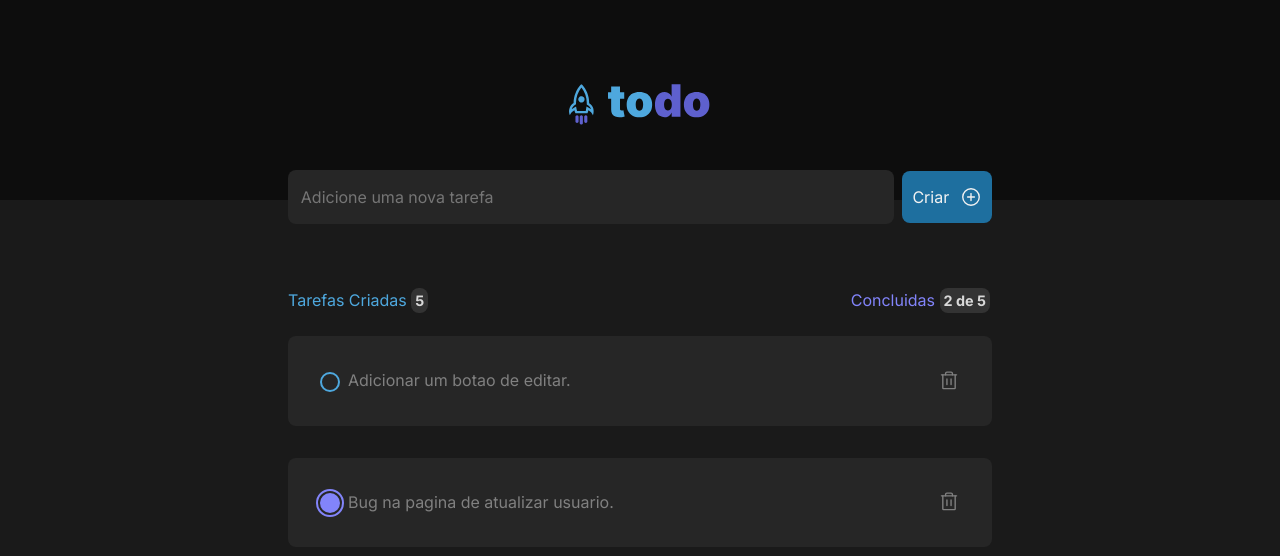
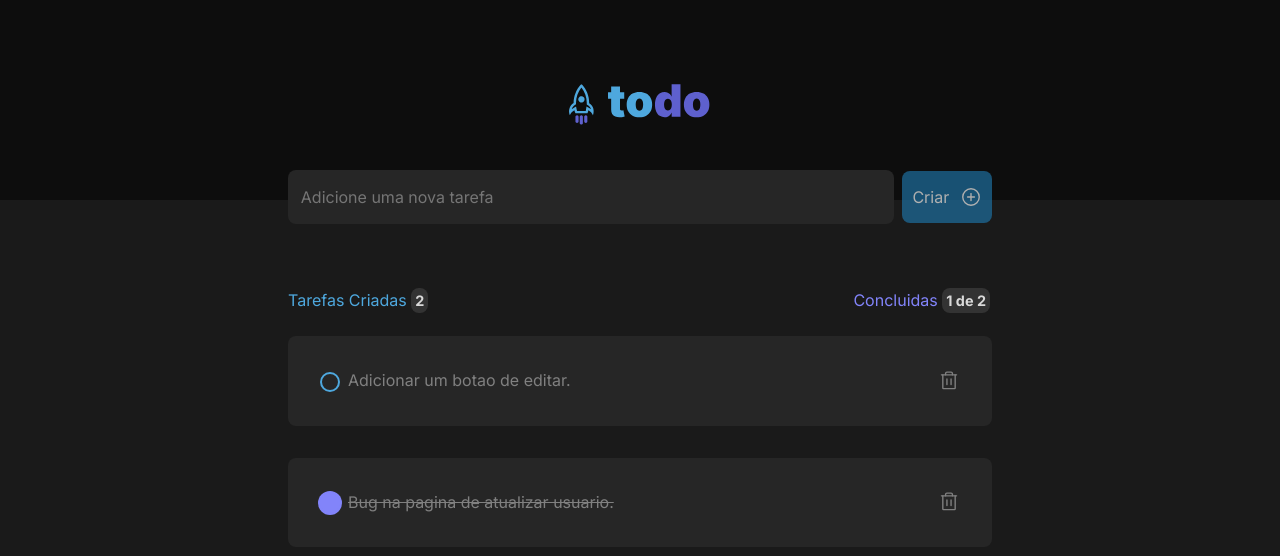
Before and after one commit to guilhermessimoes/To-Do-React, a React (Vite) app: page / in a window 1280 px wide. Both pictures are taken after a click on the checkbox 330 px from the left and 503 px from the top of the page. Shown: the top 556 px of the page. Built offline with nearby package versions, Linux system fonts and the light colour scheme.

Commit message:
Finalizando o TODO

```diff
--- a/package.json
+++ b/package.json
@@ -8,9 +8,11 @@
     "preview": "vite preview"
   },
   "dependencies": {
+    "@types/uuid": "^8.3.4",
     "phosphor-react": "^1.4.1",
     "react": "^18.0.0",
-    "react-dom": "^18.0.0"
+    "react-dom": "^18.0.0",
+    "uuid": "^8.3.2"
   },
   "devDependencies": {
     "@types/react": "^18.0.0",
--- a/src/components/NewTask.module.css
+++ b/src/components/NewTask.module.css
@@ -12,6 +12,10 @@
   margin-right: 8px;
   text-indent: 0.8rem;
   color: var(--gray-100);
+}
+
+.NewTask input:focus {
+  border-color: var(--blueDark)
 }
 
 .NewTask button {
@@ -30,12 +34,16 @@
 }
 
 
-.NewTask button:hover {
+.NewTask button:not(:disabled):hover {
   background: var(--blue);
   font-weight: bold;
   color: var(--gray-100);
 }
 
+.NewTask button:disabled{
+  opacity: 0.7;
+  cursor: not-allowed;
+}
 
 .taskHeader {
   display: flex;
--- a/src/components/NewTask.tsx
+++ b/src/components/NewTask.tsx
@@ -1,33 +1,41 @@
 import { PlusCircle } from 'phosphor-react'
 import { ChangeEvent, FormEvent, useState } from 'react'
+import { v4 as uuidv4 } from 'uuid';
 
 import styles from './NewTask.module.css'
+import { NoTask } from './NoTask'
 import { Task } from './Task'
 import { TaskHeader } from './TaskHeader'
 
-// interface INewTaskProps {
-//   id: number
-//   title: string
-// }
+interface INewTaskProps {
+  id: string
+  title: string
+  done: boolean
+}
+
 
 
 export function NewTask(){
-  const [tasks, setTasks] = useState([
+  const [tasks, setTasks] = useState<INewTaskProps[]>([
     {
-      id: 1,
-      title: 'Adicionar um botao de  editar.'
+      id: '1',
+      title: 'Adicionar um botao de  editar.',
+      done: false
     },
     {
-      id: 2,
-      title: 'Bug na pagina de atualizar usuario.'
+      id: '2',
+      title: 'Bug na pagina de atualizar usuario.',
+      done: false
     },
   ])
 
   const[newTaskText, setNewTaskText] = useState('')
+  const[taskTotal, setTaskTotal] = useState(tasks.length)
+  const [countDoneTask, setCountDoneTask] = useState(0)
 
   function handleCreateNewTask(event: FormEvent){
     event.preventDefault()
-    setTasks([...tasks, newTaskText])
+    setTasks([...tasks, {id: uuidv4(), title: newTaskText, done: false}])
     setNewTaskText('')
   }
 
@@ -38,25 +46,65 @@ export function NewTask(){
 
   function deleteTask(taskToDelete: string){
     const tasksWithoutDeletedOne = tasks.filter(task => {
-      return task != taskToDelete
+      return task.id != taskToDelete
     })
     setTasks(tasksWithoutDeletedOne)
+    setTaskTotal(taskTotal - 1)
+    if (countDoneTask>0) {
+    setCountDoneTask(countDoneTask -1)
+    }
   }
 
+  function totalTask(){
+    setTaskTotal(taskTotal + 1)
+  }
+
+  function totalDone(){
+    setCountDoneTask(countDoneTask + 1)
+  }
+
+  function deleteDone(){
+    setCountDoneTask(countDoneTask - 1)
+  }
+
+  const isNewCreateInputEmpty = newTaskText.length === 0
+
+  if (taskTotal < 1) {
     return(
       <>
         <form onSubmit={handleCreateNewTask} className={styles.NewTask}>
           <input type="text" name="task" placeholder="Adicione uma nova tarefa" onChange={handleNewTextChange} value={newTaskText}/>
-      <button type="submit"> Criar  <PlusCircle size={22} /></button>
+          <button type="submit" onClick={totalTask} disabled={isNewCreateInputEmpty}> Criar <PlusCircle size={22} /></button>
         </form>
 
-    <TaskHeader />
+        <TaskHeader
+          taskTotal ={taskTotal}
+          countDoneTask ={countDoneTask}
+        />
+      <NoTask />
+    </>
+   )
+  } else{
+    return(
+      <>
+      <form onSubmit={handleCreateNewTask} className={styles.NewTask}>
+        <input type="text" name="task" placeholder="Adicione uma nova tarefa" onChange={handleNewTextChange} value={newTaskText} />
+        <button type="submit" onClick={totalTask} disabled={isNewCreateInputEmpty}> Criar <PlusCircle size={22} /></button>
+      </form>
+
+      <TaskHeader
+        taskTotal ={taskTotal}
+        countDoneTask ={countDoneTask}
+      />
       {tasks.map(task =>{
         return(
           <Task
             id = {task.id}
             title={task.title}
             onDeleteTask={deleteTask}
+            done={task.done}
+            totalDone={totalDone}
+            deleteDone={deleteDone}
           />
         )
       })}
@@ -64,4 +112,6 @@ export function NewTask(){
 
 
     )
+
   }
+}
--- /dev/null
+++ b/src/components/NoTask.module.css
@@ -0,0 +1,32 @@
+.task{
+  border-radius: 8px;
+  padding: 2rem;
+  display: flex;
+  align-items: center;
+  justify-content: center;
+  border-top: solid 2px var(--gray-500);
+  width: 100%;
+}
+
+.taskContent{
+  display: grid;
+  align-items: center;
+  justify-content: center;
+}
+
+.task img{
+  justify-content: center;
+}
+
+
+.task + .task{
+  margin-top: 2rem;
+}
+
+.textNoContent{
+  font-weight: 600;
+  color: var(--gray-300);
+}
+.createTaskContent{
+  color: var(--gray-300);
+}
--- /dev/null
+++ b/src/components/NoTask.tsx
@@ -0,0 +1,18 @@
+import { ClipboardText  } from 'phosphor-react';
+import styles from './NoTask.module.css';
+
+
+export function NoTask(){
+
+  return(
+    <>
+    <div className={styles.task}>
+        <ClipboardText size={56} />
+    </div>
+    <div  className={styles.taskContent}>
+      <p className={styles.textNoContent}>Você ainda não tem tarefas cadastradas</p>
+      <p className={styles.createTaskContent}>Crie tarefas e organize seus itens a fazer</p>
+    </div>
+    </>
+  )
+}
--- a/src/components/Task.module.css
+++ b/src/components/Task.module.css
@@ -5,34 +5,6 @@
   margin-bottom: 1.5rem;
   width: 100%;
 }
-
-/* .createTask{
-  width: 12.625rem;
-  color: var(--blue);
-}
-
-.countTask{
-  background: var(--gray-400);
-  padding: 4px;
-  border-radius: 8px;
-  color: var(--gray-200);
-  font-weight: bold;
-  font-size: 0.9rem;
-}
-.done{
-  padding: 2px;
-  color: var(--purple);
-}
-
-
-.countDone{
-  background: var(--gray-400);
-  padding: 4px;
-  border-radius: 8px;
-  color: var(--gray-200);
-  font-weight: bold;
-  font-size: 0.9rem;
-} */
 
 .task{
   background: var(--gray-500);
@@ -57,33 +29,34 @@
   margin-left: 0.5rem;
 }
 
-input[type="radio"]  {
+input[type="checkbox"]  {
   -webkit-appearance: none;
   display:inline-block;
   width:20px;
   height:20px;
+  background-color: transparent;
   vertical-align:middle;
   cursor:pointer;
   border:2px solid var(--blue);
   border-radius: 50%;
 }
 
-input[type="radio"]:checked{
+
+input[type="checkbox"]:checked{
   background:var(--purple);
   border:none;
 }
 
-input[type="radio"]:focus {
+input[type="checkbox"]:focus {
   outline: max(2px, 0.15em) solid var(--purple);
   outline-offset: max(2px, 0.15em);
   border:none;
 }
 
-input[type="radio"]:hover {
+input[type="checkbox"]:hover {
   outline: max(2px, 0.15em) solid var(--purple);
   border:none;
 }
-
 
 button  {
   background: transparent;
@@ -97,3 +70,7 @@ button  {
 button :hover{
   color: var(--danger);
 }
+
+.labelChecked  {
+  text-decoration: line-through;
+}
--- a/src/components/Task.tsx
+++ b/src/components/Task.tsx
@@ -1,24 +1,64 @@
 import { Trash } from 'phosphor-react';
-import { useState } from 'react';
+import { ChangeEvent, useState } from 'react';
 
 import styles from './Task.module.css';
 
 interface ITaskProps {
-  id?: number;
+  id: string;
   title: string;
+  done: boolean;
   onDeleteTask: (taskToDelete: string) => void;
+  totalDone: (TaskTotalDone: number) => void;
+  deleteDone: (TaskDeleteDone: number) => void;
 }
 
-export function Task({id, title, onDeleteTask}: ITaskProps){
+export function Task({id, title, done, onDeleteTask, totalDone, deleteDone }: ITaskProps){
   function handleDeleteTask(){
     onDeleteTask(id)
   }
+
+  function handleDoneTask(){
+    totalDone(0)
+  }
+
+  function handleDeleteDoneTask(){
+    deleteDone(0)
+  }
+  const [isChecked, setIsChecked] = useState(done)
+
+  function handleChecked(event: ChangeEvent<HTMLInputElement>){
+    console.log(setIsChecked(event.target.checked))
+    setIsChecked(event.target.checked)
+  }
+
+
+
+
   return(
     <>
     <article className={styles.task}>
       <div className={styles.content}>
-        <input type="radio"  id="huey" />
-        <label htmlFor="huey">{title}</label>
+        <input
+          type="checkbox"
+          id="task"
+          checked={isChecked}
+          onChange={handleChecked}
+          onClick={!isChecked ? handleDoneTask : handleDeleteDoneTask}
+        />
+        {isChecked ? (
+          <label
+            htmlFor="task"
+            className={styles.labelChecked}
+          >
+            {title}
+          </label>
+        ) : (
+          <label
+            htmlFor="task"
+          >
+            {title}
+          </label>
+        )}
       </div>
       <button  onClick={handleDeleteTask}>
         <Trash size={22} />
@@ -26,4 +66,6 @@ export function Task({id, title, onDeleteTask}: ITaskProps){
     </article>
     </>
   )
+
+
 }
--- a/src/components/TaskHeader.tsx
+++ b/src/components/TaskHeader.tsx
@@ -1,10 +1,18 @@
 import styles from './TaskHeader.module.css';
 
-export function TaskHeader(){
+interface ITaskProps {
+  taskTotal: number
+  countDoneTask: number
+}
+
+
+export function TaskHeader({taskTotal, countDoneTask}:ITaskProps){
+
   return (
+
     <div className={styles.taskHeader}>
-        <span className={styles.createTask}>Tarefas Criadas <span className={styles.countTask}> 5 </span></span>
-        <span  className={styles.done}>Concluidas <span className={styles.countDone}>2 de 5</span></span>
+        <span className={styles.createTask}>Tarefas Criadas <span className={styles.countTask}>{taskTotal}</span></span>
+        <span  className={styles.done}>Concluidas <span className={styles.countDone}>{countDoneTask} de {taskTotal}</span></span>
     </div>
   )
 }
--- a/src/global.css
+++ b/src/global.css
@@ -12,6 +12,11 @@
   --blue: #4EA8DE;
   --blueDark: #1E6F9F;
   --danger: #E25858;
+}
+
+:focus  {
+  outline: transparent !important;
+  box-shadow: 0 0 0 2px var(--purple)
 }
 
 * {
```
Also changed, not shown: 1 other file (tests, documents, lock files or other folders). Lines whose indentation alone changed are shown as unchanged.
